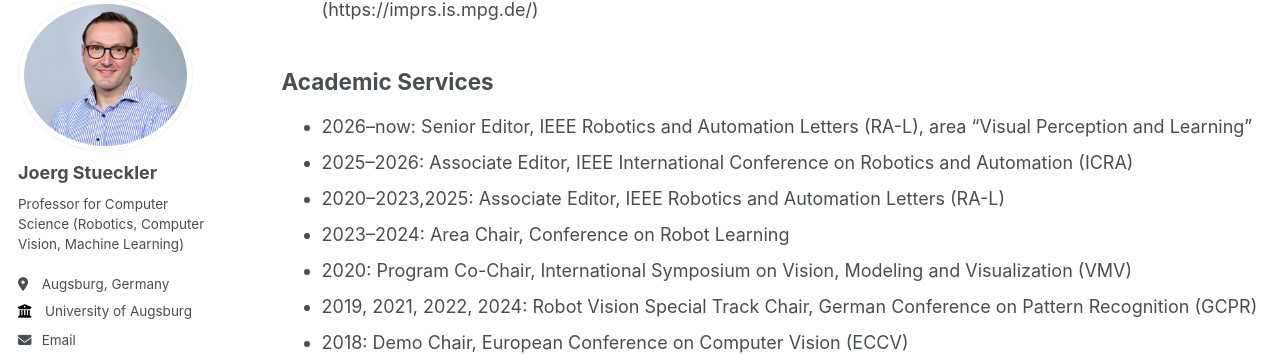
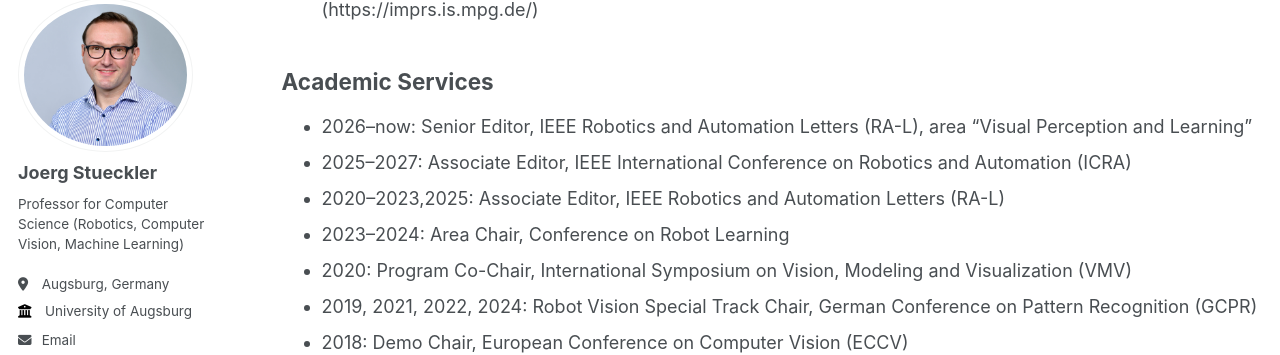
Before and after one commit to jstueckler/jstueckler.github.io, a Jekyll site: the page built from _pages/cv.md, in a window 1280 px wide and 900 px high, scrolled down 1254 px. Shown: the part 108-463 px from the top of the window. Built offline with Jekyll 4.4.1, drawn with Linux system fonts in a browser that asks for light colours; some web fonts are replaced.

Commit message:
Update cv.md

```diff
--- a/_pages/cv.md
+++ b/_pages/cv.md
@@ -41,7 +41,7 @@ redirect_from:
 
 ## Academic Services
 * 2026--now: Senior Editor, IEEE Robotics and Automation Letters (RA-L), area "Visual Perception and Learning"
-* 2025--2026: Associate Editor, IEEE International Conference on Robotics and Automation (ICRA)
+* 2025--2027: Associate Editor, IEEE International Conference on Robotics and Automation (ICRA)
 * 2020--2023,2025: Associate Editor, IEEE Robotics and Automation Letters (RA-L)
 * 2023--2024: Area Chair, Conference on Robot Learning
 * 2020: Program Co-Chair, International Symposium on Vision, Modeling and Visualization (VMV)
```
